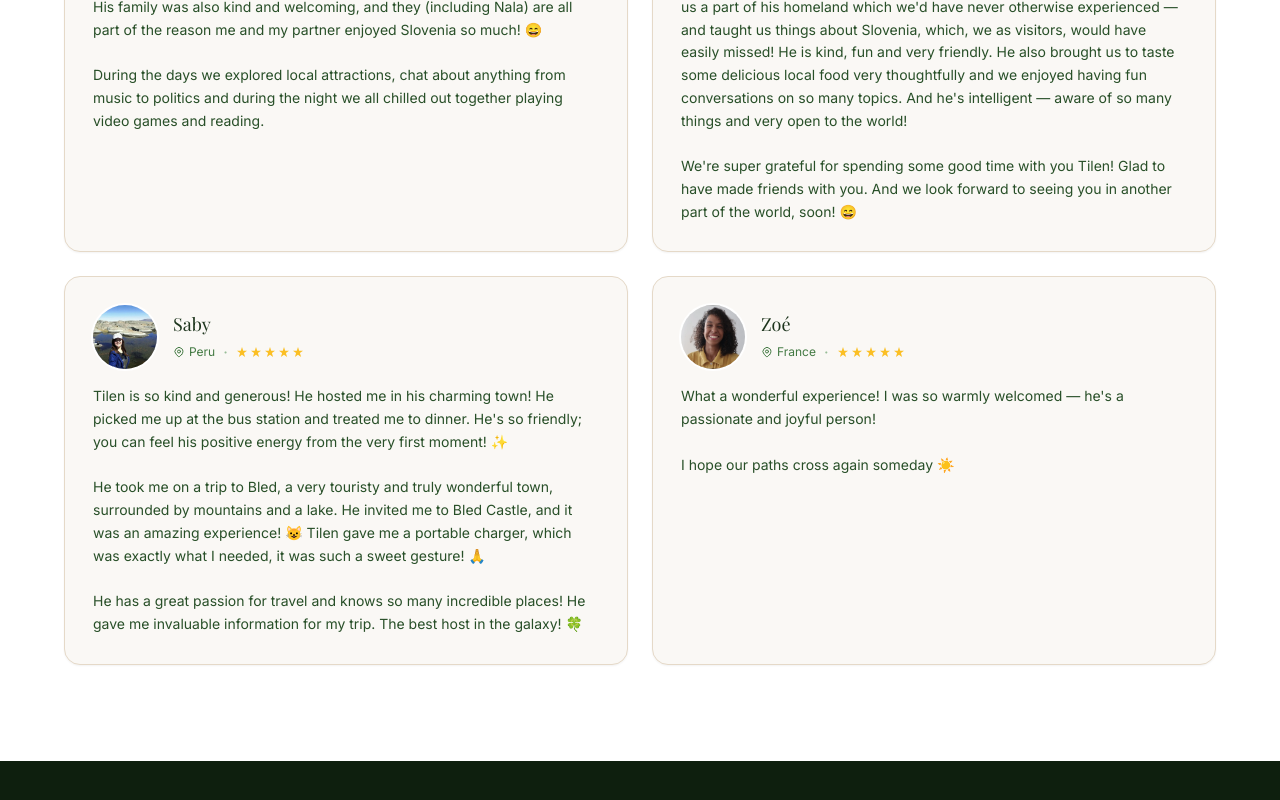
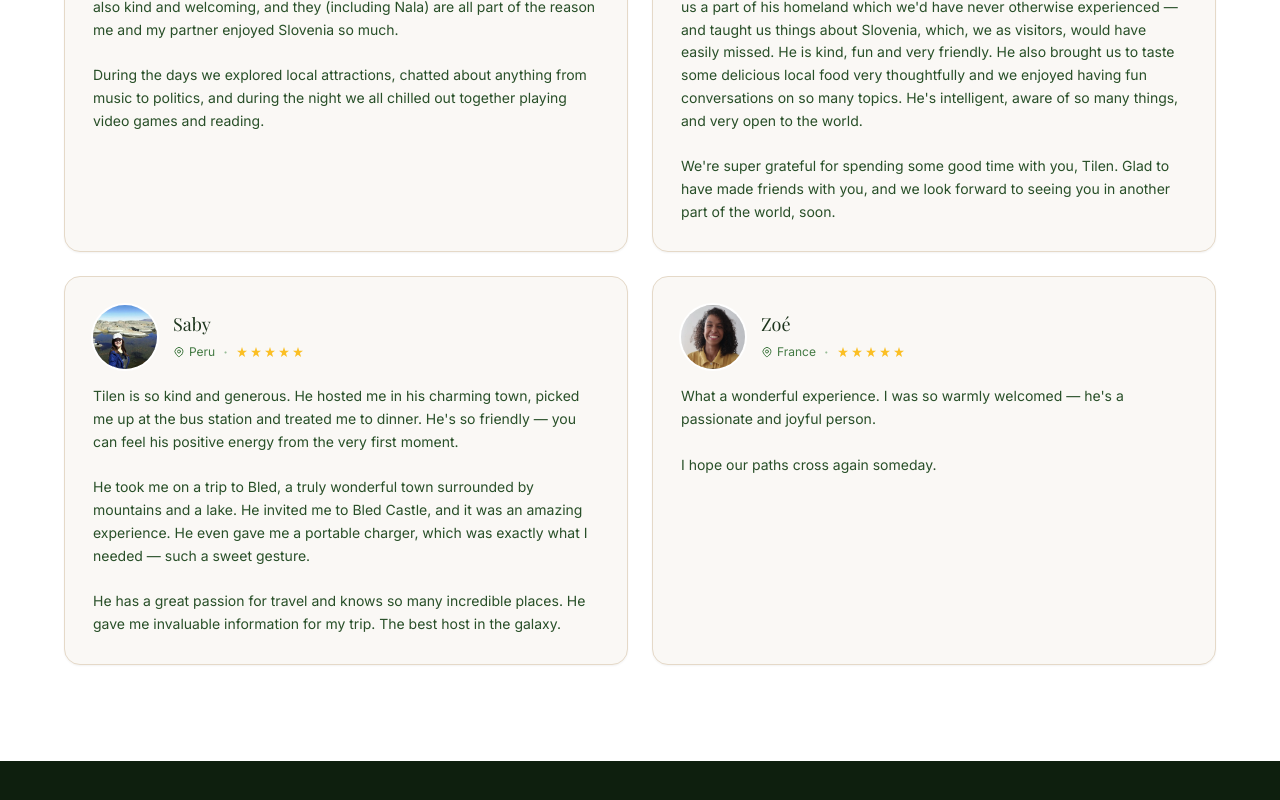
Before and after one commit to KajaCandy/TilenToursSLO, a Next.js app: page /en in a window 1280 px wide. Shown: the part 4185-4985 px from the top of the page. Built offline with nearby package versions, Linux system fonts and the light colour scheme; a web font is replaced by a local one.

Commit message:
Reviews: drop emojis, lightly polish wording

```diff
--- a/src/components/Reviews.tsx
+++ b/src/components/Reviews.tsx
@@ -17,28 +17,28 @@ const REVIEWS: Review[] = [
     name: "Maddy & Charles",
     country: "Australia",
     focus: "center 18%",
-    text: "Tilen is one of the best couch surfing experiences I've had and I honestly believe that my life is richer because we met. He is a kind and genuine person who was willing to help, chill, hangout or just give local knowledge. His family was also kind and welcoming, and they (including Nala) are all part of the reason me and my partner enjoyed Slovenia so much! 😄\n\nDuring the days we explored local attractions, chat about anything from music to politics and during the night we all chilled out together playing video games and reading.",
+    text: "Tilen is one of the best experiences I've had and I honestly believe that my life is richer because we met. He is a kind and genuine person who was willing to help, chill, hangout or just give local knowledge. His family was also kind and welcoming, and they (including Nala) are all part of the reason me and my partner enjoyed Slovenia so much.\n\nDuring the days we explored local attractions, chatted about anything from music to politics, and during the night we all chilled out together playing video games and reading.",
   },
   {
     slug: "nav-shish",
     name: "Nav & Shish",
     country: "India",
     focus: "center 35%",
-    text: "Tilen is such a wonderful person! 😊\n\nHe really made our time in Slovenia very special and memorable. He showed us a part of his homeland which we'd have never otherwise experienced — and taught us things about Slovenia, which, we as visitors, would have easily missed! He is kind, fun and very friendly. He also brought us to taste some delicious local food very thoughtfully and we enjoyed having fun conversations on so many topics. And he's intelligent — aware of so many things and very open to the world!\n\nWe're super grateful for spending some good time with you Tilen! Glad to have made friends with you. And we look forward to seeing you in another part of the world, soon! 😄",
+    text: "Tilen is such a wonderful person.\n\nHe really made our time in Slovenia very special and memorable. He showed us a part of his homeland which we'd have never otherwise experienced — and taught us things about Slovenia, which, we as visitors, would have easily missed. He is kind, fun and very friendly. He also brought us to taste some delicious local food very thoughtfully and we enjoyed having fun conversations on so many topics. He's intelligent, aware of so many things, and very open to the world.\n\nWe're super grateful for spending some good time with you, Tilen. Glad to have made friends with you, and we look forward to seeing you in another part of the world, soon.",
   },
   {
     slug: "saby",
     name: "Saby",
     country: "Peru",
     focus: "70% 60%",
-    text: "Tilen is so kind and generous! He hosted me in his charming town! He picked me up at the bus station and treated me to dinner. He's so friendly; you can feel his positive energy from the very first moment! ✨\n\nHe took me on a trip to Bled, a very touristy and truly wonderful town, surrounded by mountains and a lake. He invited me to Bled Castle, and it was an amazing experience! 😺 Tilen gave me a portable charger, which was exactly what I needed, it was such a sweet gesture! 🙏\n\nHe has a great passion for travel and knows so many incredible places! He gave me invaluable information for my trip. The best host in the galaxy! 🍀",
+    text: "Tilen is so kind and generous. He hosted me in his charming town, picked me up at the bus station and treated me to dinner. He's so friendly — you can feel his positive energy from the very first moment.\n\nHe took me on a trip to Bled, a truly wonderful town surrounded by mountains and a lake. He invited me to Bled Castle, and it was an amazing experience. He even gave me a portable charger, which was exactly what I needed — such a sweet gesture.\n\nHe has a great passion for travel and knows so many incredible places. He gave me invaluable information for my trip. The best host in the galaxy.",
   },
   {
     slug: "zoe",
     name: "Zoé",
     country: "France",
     focus: "center 30%",
-    text: "What a wonderful experience! I was so warmly welcomed — he's a passionate and joyful person!\n\nI hope our paths cross again someday ☀️",
+    text: "What a wonderful experience. I was so warmly welcomed — he's a passionate and joyful person.\n\nI hope our paths cross again someday.",
   },
 ];
 
```
